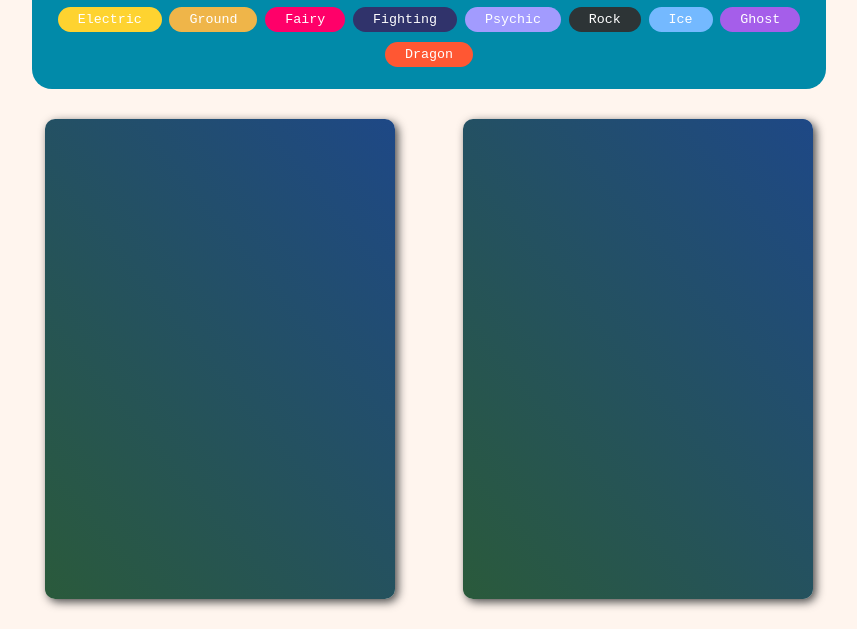
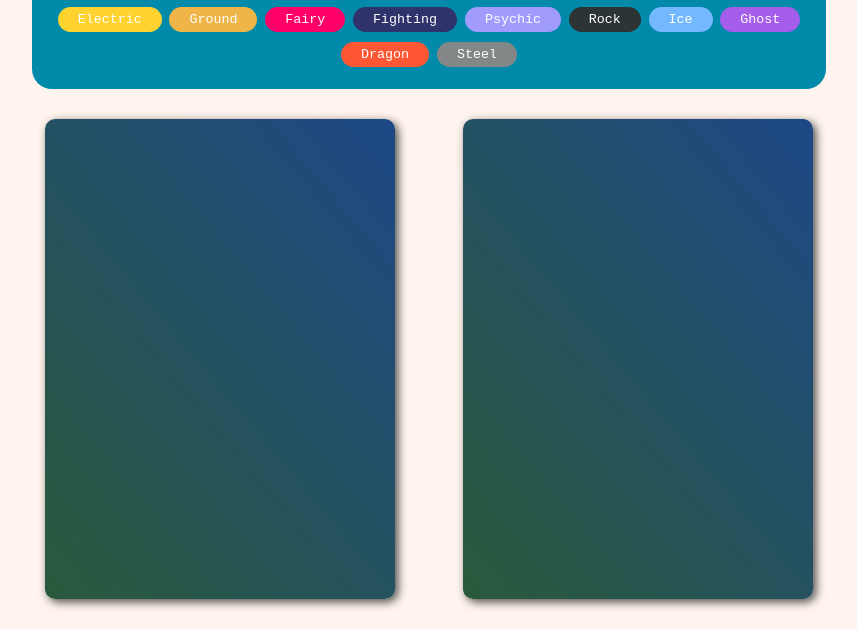
Before and after one commit to Ever-VC/Pokedex, a plain HTML site: page index.html in a window 1280 px wide. Shown: the part 171-800 px from the top of the page, without its empty margins (211-1068 px from the left). Drawn offline with Linux system fonts and the light colour scheme; no server answers.

Commit message:
Se agregó el pokémon tipo hierro

```diff
--- a/index.html
+++ b/index.html
@@ -53,6 +53,7 @@
 			<button class="button-type" data-ice>Ice</button>
 			<button class="button-type" data-ghost>Ghost</button>
 			<button class="button-type" data-dragon>Dragon</button>
+			<button class="button-type" data-dragon>Steel</button>
 		</section>
 	</header>
 	<main>
--- a/js/colors.js
+++ b/js/colors.js
@@ -15,5 +15,6 @@ export const typeColor = {
     psychic: "#a29bfe",
     rock: "#2d3436",
     water: "#0190ff",
-    all: "#6A00AF"
+    all: "#6A00AF",
+    steel: "#848787"
 }
--- a/js/main.js
+++ b/js/main.js
@@ -25,6 +25,7 @@ const Pokedex = (() => {
     }
 
     const _waitingCardsLoad = () => {
+        removeAllCards();
         const cards = document.querySelector("[data-cards]");
         let dinvLoadContainer = '';
         dinvLoadContainer += `
```
